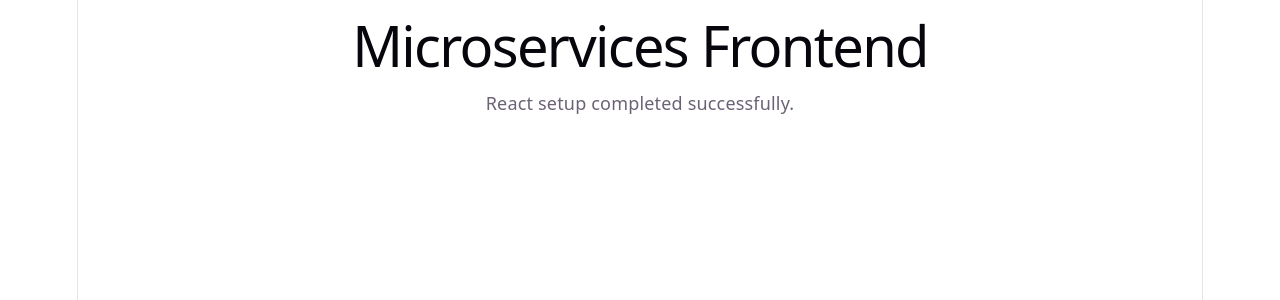
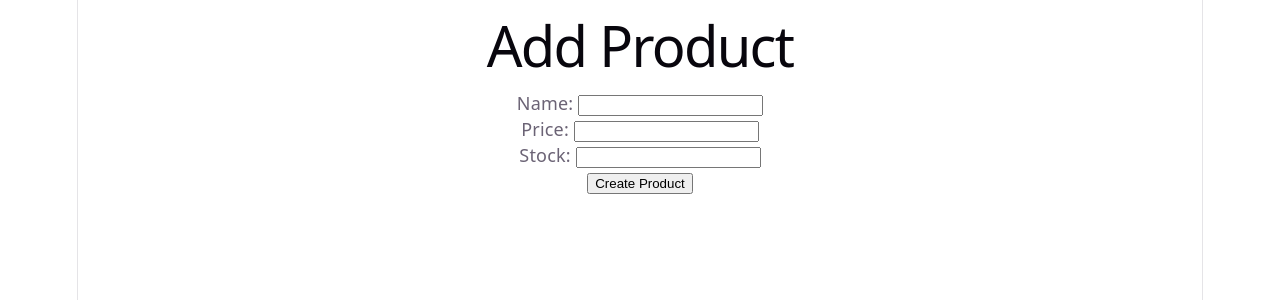
Before and after one commit to Ashok-kumar-mukkapati/Microservices, a React app in the folder frontend/: page / in a window 1280 px wide. Shown: the top 300 px of the page. Built offline with nearby package versions, Linux system fonts and the light colour scheme; the HTML template or start-up script is replaced by a standard one.

Commit message:
2B-product-UI

```diff
--- a/frontend/package.json
+++ b/frontend/package.json
@@ -10,6 +10,7 @@
     "preview": "vite preview"
   },
   "dependencies": {
+    "axios": "^1.15.0",
     "react": "^19.2.4",
     "react-dom": "^19.2.4"
   },
--- a/frontend/src/App.jsx
+++ b/frontend/src/App.jsx
@@ -1,8 +1,9 @@
+import AddProductPage from "./pages/AddProductPage";
+
 function App() {
   return (
     <div>
-      <h1>Microservices Frontend</h1>
-      <p>React setup completed successfully.</p>
+      <AddProductPage />
     </div>
   );
 }
--- /dev/null
+++ b/frontend/src/pages/AddProductPage.jsx
@@ -0,0 +1,88 @@
+import { useState } from "react";
+import { createProduct } from "../services/productService";
+
+function AddProductPage() {
+  const [formData, setFormData] = useState({
+    name: "",
+    price: "",
+    stock: "",
+  });
+
+  const handleChange = (event) => {
+    const { name, value } = event.target;
+
+    setFormData((prevData) => ({
+      ...prevData,
+      [name]: value,
+    }));
+  };
+
+  const handleSubmit = async (event) => {
+    event.preventDefault();
+
+    try {
+      const payload = {
+        name: formData.name,
+        price: Number(formData.price),
+        stock: Number(formData.stock),
+      };
+
+      await createProduct(payload);
+      alert("Product created successfully");
+
+      setFormData({
+        name: "",
+        price: "",
+        stock: "",
+      });
+    } catch (error) {
+      console.error("Error creating product:", error);
+      alert("Failed to create product");
+    }
+  };
+
+  return (
+    <div>
+      <h1>Add Product</h1>
+
+      <form onSubmit={handleSubmit}>
+        <div>
+          <label>Name: </label>
+          <input
+            type="text"
+            name="name"
+            value={formData.name}
+            onChange={handleChange}
+            required
+          />
+        </div>
+
+        <div>
+          <label>Price: </label>
+          <input
+            type="number"
+            name="price"
+            value={formData.price}
+            onChange={handleChange}
+            required
+          />
+        </div>
+
+        <div>
+          <label>Stock: </label>
+          <input
+            type="number"
+            name="stock"
+            value={formData.stock}
+            onChange={handleChange}
+            required
+          />
+        </div>
+
+        <button type="submit">Create Product</button>
+      </form>
+    </div>
+  );
+}
+
+export default AddProductPage;
--- /dev/null
+++ b/frontend/src/services/productService.js
@@ -0,0 +1,13 @@
+import axios from "axios";
+
+const PRODUCT_BASE_URL = import.meta.env.VITE_PRODUCT_SERVICE_URL;
+
+export const getAllProducts = async () => {
+  const response = await axios.get(`${PRODUCT_BASE_URL}/products`);
+  return response.data;
+};
+
+export const createProduct = async (productData) => {
+  const response = await axios.post(`${PRODUCT_BASE_URL}/products`, productData);
+  return response.data;
+};
```
Also changed, not shown: frontend/src/pages/ProductListPage.jsx (added, +48 -0 lines), 2 other files (tests, documents, lock files or other folders).
